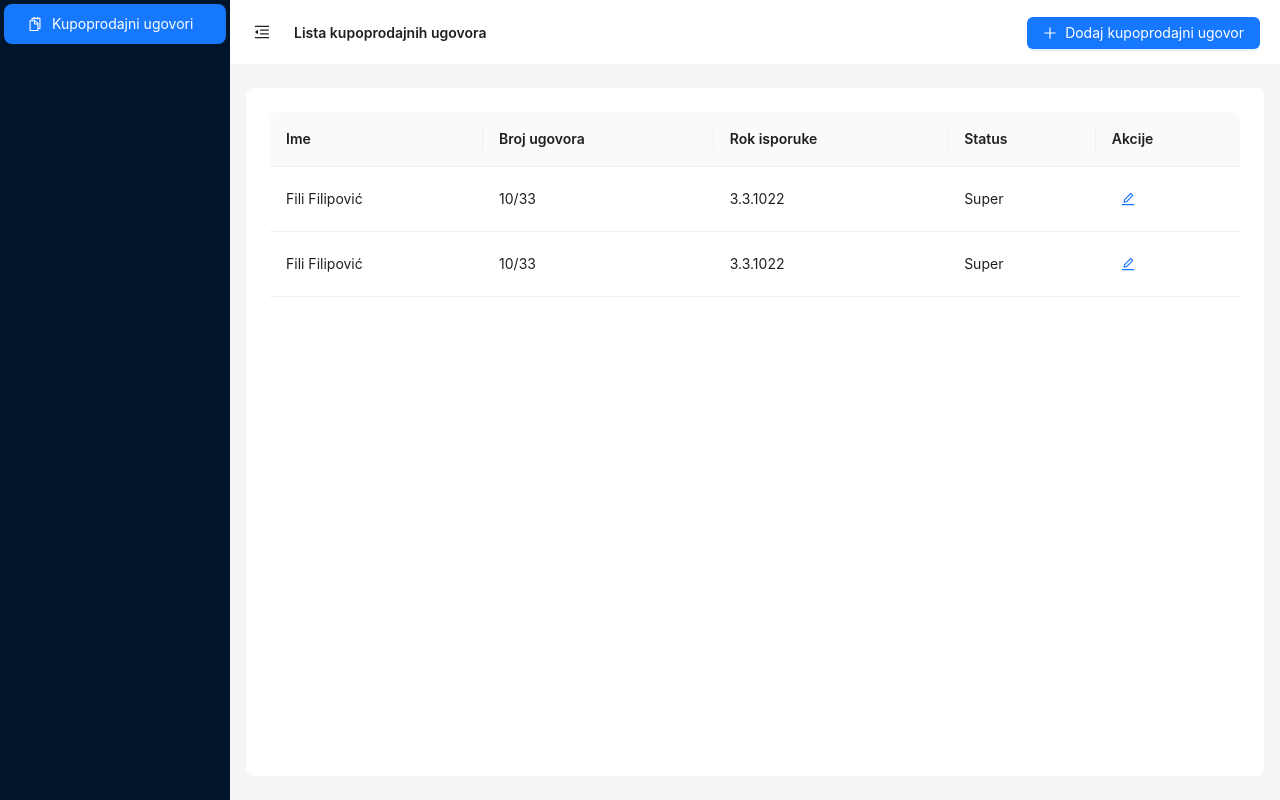
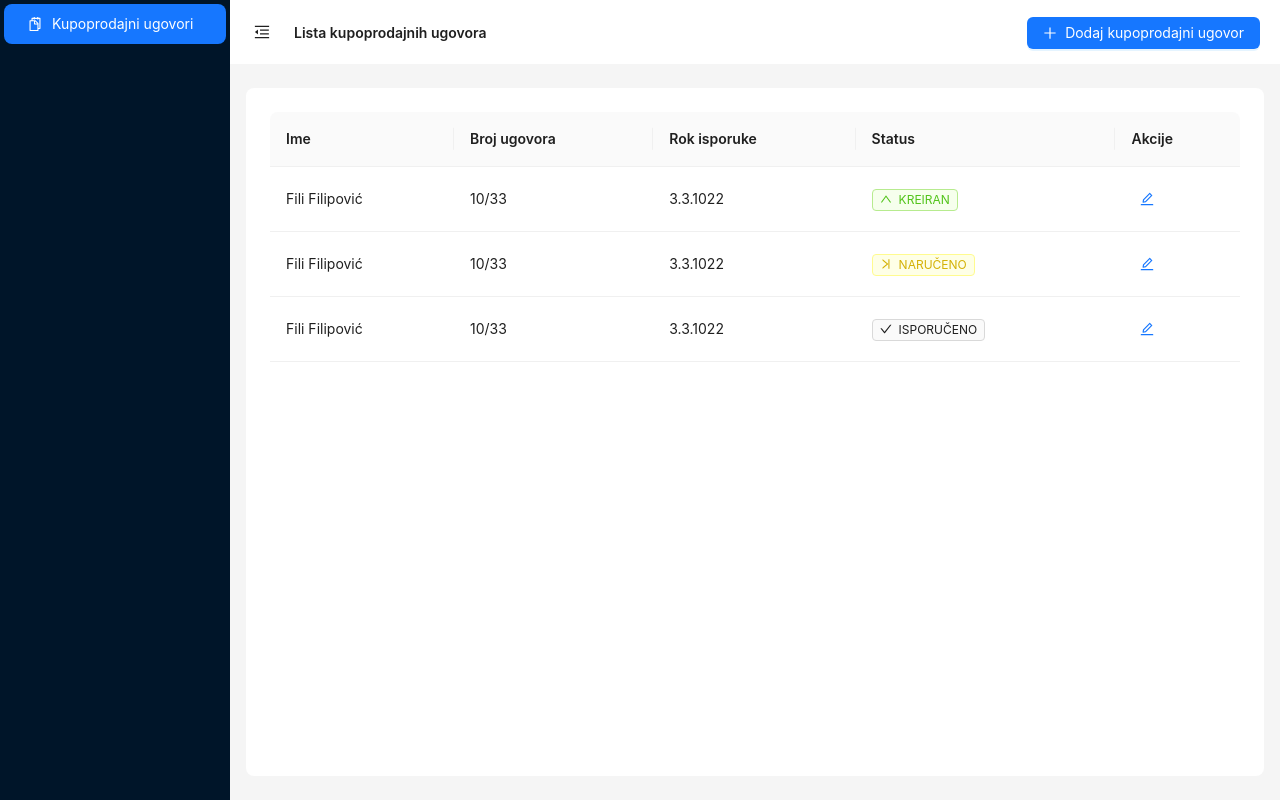
Before and after one commit to Marko-Tomljanovic/sale-agreements, a React (Create React App) app in the folder sale-agreements-ui/: page / in a window 1280 px wide. Built offline with nearby package versions, Linux system fonts and the light colour scheme.

Commit message:
feat: add status tag

```diff
--- a/sale-agreements-ui/src/components/HomePage.tsx
+++ b/sale-agreements-ui/src/components/HomePage.tsx
@@ -1,21 +1,31 @@
 import { EditOutlined } from "@ant-design/icons";
 import { Button, Table, Tooltip } from "antd";
+import useConstructStatusTag from "../custom-hooks/useConstructStatusTag";
 
 export default function HomePage() {
+  const { constructStatusTag } = useConstructStatusTag();
+
   const dataSource = [
     {
       key: "1",
       ime: "Fili Filipović",
       brojUgovora: "10/33",
       rokIsporuke: "3.3.1022",
-      status: "Super",
+      status: 1,
     },
     {
       key: "1",
       ime: "Fili Filipović",
       brojUgovora: "10/33",
       rokIsporuke: "3.3.1022",
-      status: "Super",
+      status: 2,
+    },
+    {
+      key: "1",
+      ime: "Fili Filipović",
+      brojUgovora: "10/33",
+      rokIsporuke: "3.3.1022",
+      status: 3,
     },
   ];
 
@@ -39,6 +49,13 @@ export default function HomePage() {
       title: "Status",
       dataIndex: "status",
       key: "status",
+      render: (text: any) => {
+        return (
+          <span style={{ whiteSpace: "nowrap" }}>
+            {constructStatusTag(text)}
+          </span>
+        );
+      },
     },
     {
       title: "Akcije",
@@ -50,7 +67,7 @@ export default function HomePage() {
             <Button
               type="link"
               icon={<EditOutlined />}
-              //   onClick={() => handleObrisi(record.key)}
+              //   onClick={() =>{}
             />
           </Tooltip>
         );
--- /dev/null
+++ b/sale-agreements-ui/src/custom-hooks/useConstructStatusTag.tsx
@@ -0,0 +1,40 @@
+import {
+  CheckOutlined,
+  UpOutlined,
+  VerticalLeftOutlined,
+} from "@ant-design/icons";
+import { Tag } from "antd";
+
+export default function useConstructStatusTag() {
+  const constructStatusTag = (id: number | string) => {
+    if (!id) return "";
+    const { statusName, color, icon } =
+      STATUS_COLOR_MAP[id as keyof typeof STATUS_COLOR_MAP] ?? {};
+
+    return (
+      <Tag color={color} icon={icon}>
+        {statusName}
+      </Tag>
+    );
+  };
+
+  return { constructStatusTag };
+}
+
+export const STATUS_COLOR_MAP = {
+  1: {
+    statusName: "KREIRAN",
+    color: "success",
+    icon: <UpOutlined />,
+  },
+  2: {
+    statusName: "NARUČENO",
+    color: "yellow",
+    icon: <VerticalLeftOutlined />,
+  },
+  3: {
+    statusName: "ISPORUČENO",
+    color: "default",
+    icon: <CheckOutlined />,
+  },
+};
```
